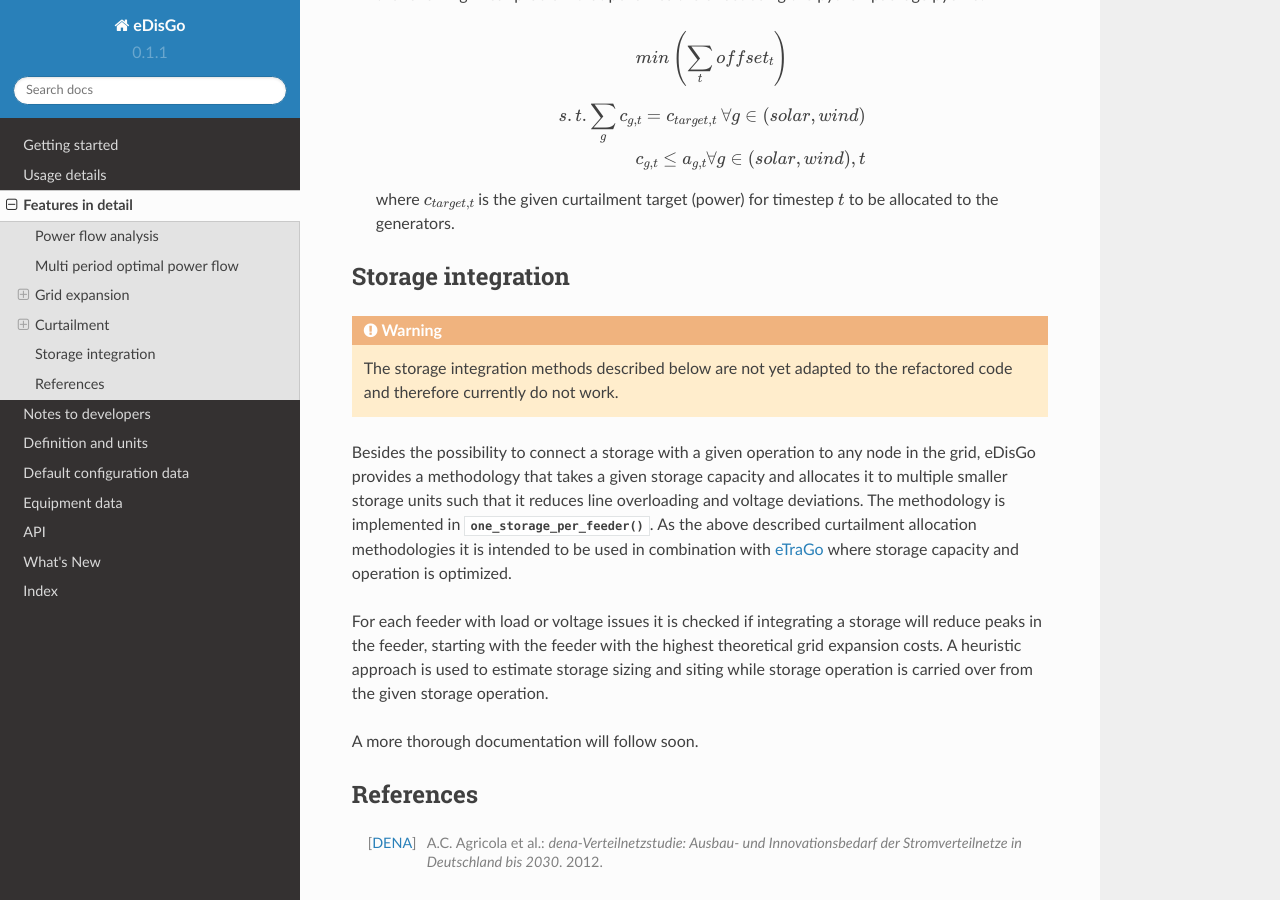
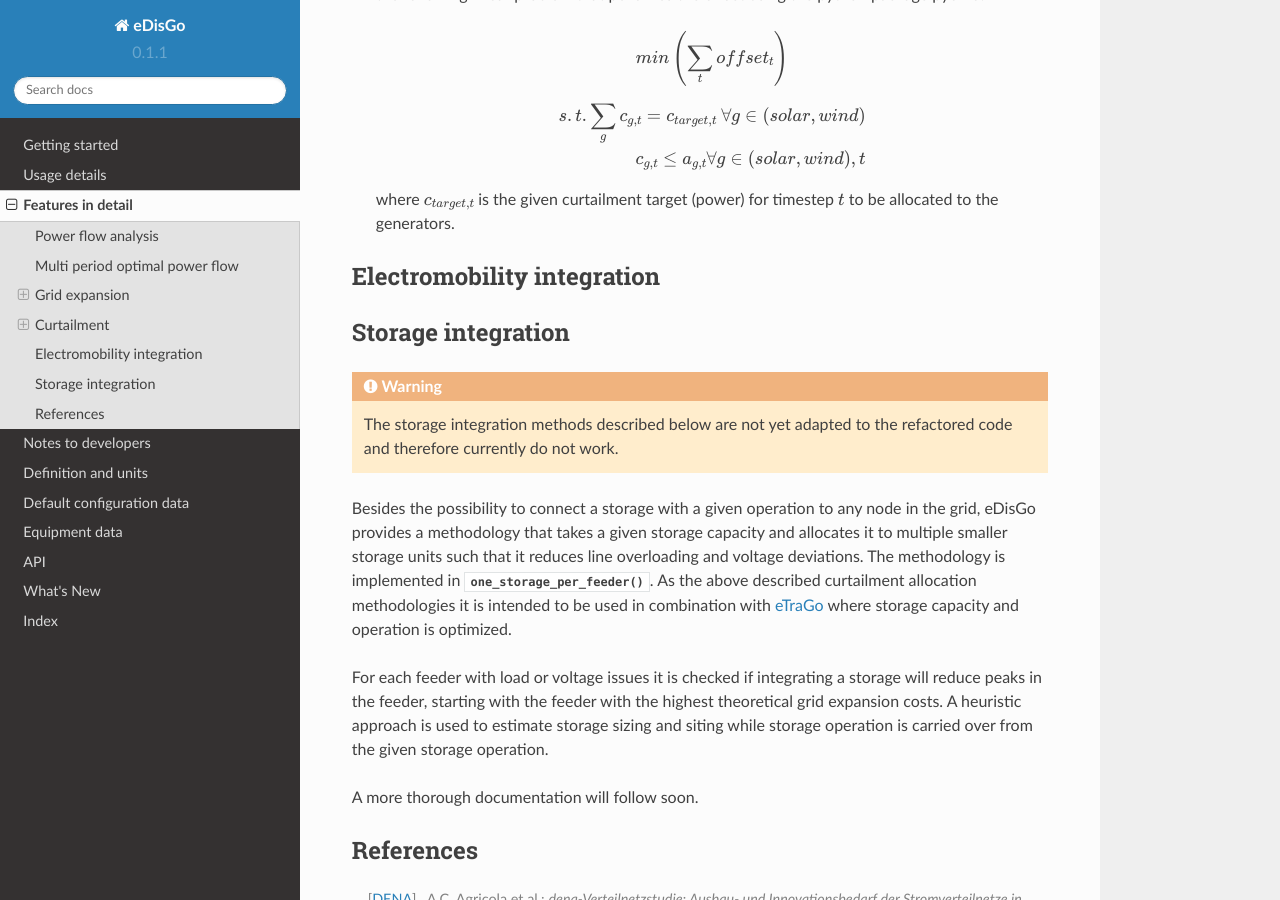
Before and after one commit to openego/eDisGo, a Sphinx documentation site: the page built from doc/features_in_detail.rst, in a window 1280 px wide and 900 px high, scrolled down 6222 px. Built offline with Sphinx 7.4.7 and the Read the Docs theme 2.0.0, drawn with Linux system fonts in a browser that asks for light colours; formulas are drawn with MathJax 3.

Commit message:
Update features_in_detail.rst
Added electromobility-integration-label

```diff
--- a/doc/features_in_detail.rst
+++ b/doc/features_in_detail.rst
@@ -261,6 +261,14 @@ It is also possible to curtail specific generators internally, though a user fri
     where :math:`c_{target,t}` is the given curtailment target (power) for timestep :math:`t` to be allocated
     to the generators.
 
+.. _electromobility-integration-label:
+
+Electromobility integration
+--------------------
+
+
+
+
 .. _storage-integration-label:
 
 Storage integration
```
